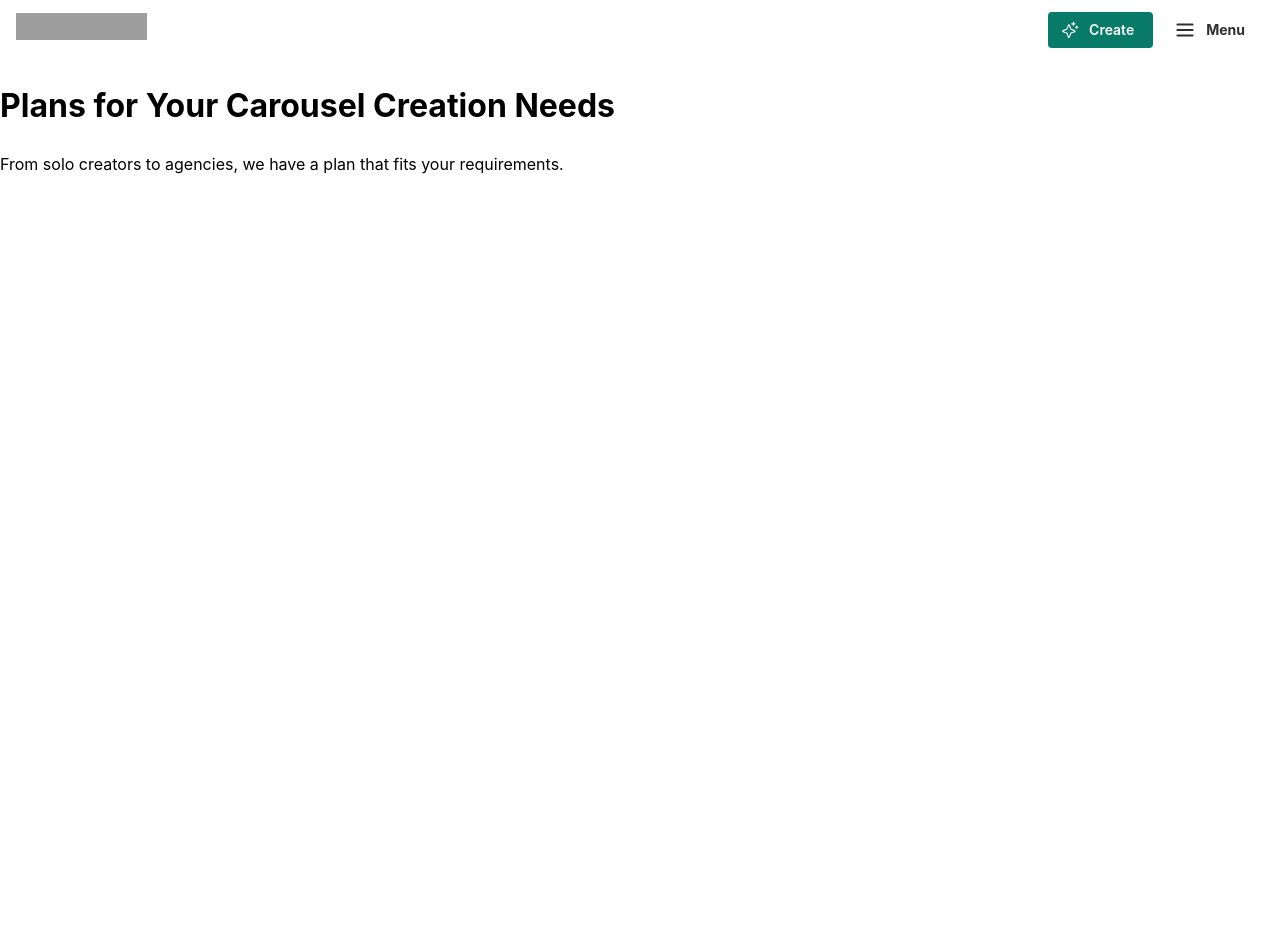
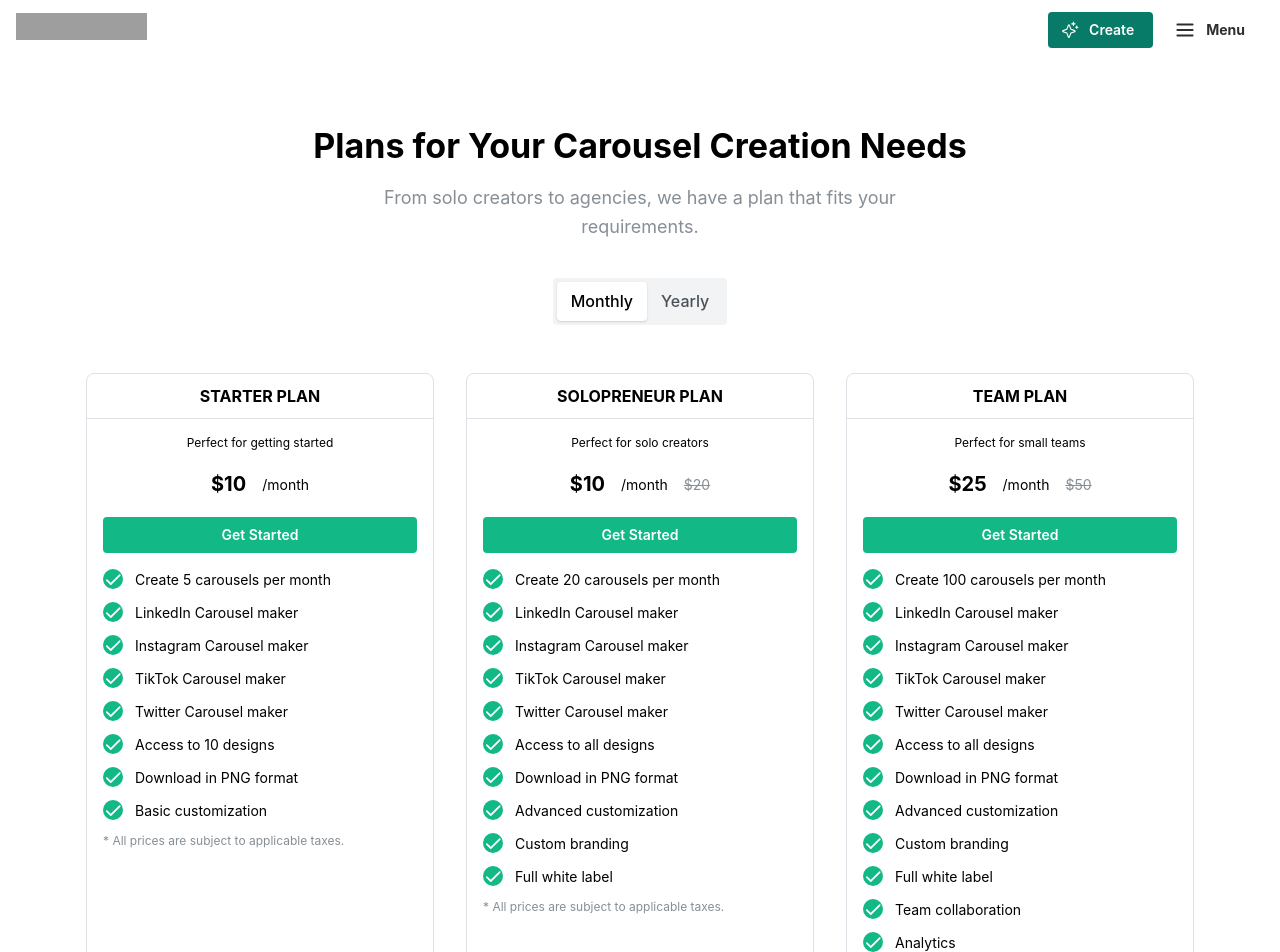
Before and after one commit to inabeelanjum/postNitro_task, a Next.js app: page /en/plans in a window 1280 px wide. Shown: the top 952 px of the page. Before the commit the page ends 800 px from the top, so only its background shows below. Built offline with nearby package versions, Linux system fonts and the light colour scheme; grey boxes are pictures that could not be loaded.

Commit message:
basic plans page

```diff
--- a/app/[locale]/plans/page.tsx
+++ b/app/[locale]/plans/page.tsx
@@ -1,14 +1,239 @@
 'use client';
 
+import { useState } from 'react';
 import { useTranslations } from 'next-intl';
+import {
+  Container,
+  Title,
+  Text,
+  Group,
+  SegmentedControl,
+  SimpleGrid,
+  Card,
+  Stack,
+  Badge,
+  Button,
+  List,
+  ThemeIcon,
+  rem
+} from '@mantine/core';
+import { Check } from '@phosphor-icons/react';
 
 export default function PlansPage() {
   const t = useTranslations('plans');
+  const [billingPeriod, setBillingPeriod] = useState('monthly');
+
+  const isYearly = billingPeriod === 'yearly';
+
+  // Plan features
+  const starterPlanFeatures = [
+    'Create 5 carousels per month',
+    'LinkedIn Carousel maker',
+    'Instagram Carousel maker',
+    'TikTok Carousel maker',
+    'Twitter Carousel maker',
+    'Access to 10 designs',
+    'Download in PNG format',
+    'Basic customization'
+  ];
+
+  const solopreneurPlanFeatures = [
+    'Create 20 carousels per month',
+    'LinkedIn Carousel maker',
+    'Instagram Carousel maker',
+    'TikTok Carousel maker',
+    'Twitter Carousel maker',
+    'Access to all designs',
+    'Download in PNG format',
+    'Advanced customization',
+    'Custom branding',
+    'Full white label'
+  ];
+
+  const teamPlanFeatures = [
+    'Create 100 carousels per month',
+    'LinkedIn Carousel maker',
+    'Instagram Carousel maker',
+    'TikTok Carousel maker',
+    'Twitter Carousel maker',
+    'Access to all designs',
+    'Download in PNG format',
+    'Advanced customization',
+    'Custom branding',
+    'Full white label',
+    'Team collaboration',
+    'Analytics'
+  ];
 
   return (
-    <div className="container mx-auto py-10">
-      <h1 className="text-3xl font-bold">{t('title')}</h1>
-      <p className="mt-4">{t('subtitle')}</p>
-    </div>
+    <Container size="lg" py={64}>
+      <Stack align="center" mb={48}>
+        <Title order={1} ta="center" fw={700}>
+          {t('title')}
+        </Title>
+        <Text size="lg" ta="center" c="dimmed" maw={600}>
+          {t('subtitle')}
+        </Text>
+
+        <Group mt={20}>
+          <SegmentedControl
+            value={billingPeriod}
+            onChange={setBillingPeriod}
+            data={[
+              { label: t('billing.monthly'), value: 'monthly' },
+              { label: t('billing.yearly'), value: 'yearly' }
+            ]}
+            size="md"
+          />
+        </Group>
+
+        {isYearly && (
+          <Badge variant="filled" color="green" mt={10}>
+            {t('billing.discount')}
+          </Badge>
+        )}
+      </Stack>
+
+      <SimpleGrid cols={{ base: 1, sm: 3, lg: 3 }} spacing="xl">
+        {/* Starter Plan */}
+        <Card withBorder radius="md" padding="md">
+          <Card.Section withBorder inheritPadding py="xs">
+            <Text fw={700} ta="center">{t('starter_plan.name')}</Text>
+          </Card.Section>
+
+          <Stack align="center" mt="md">
+            <Text size="xs">{t('starter_plan.tag')}</Text>
+            <Group>
+              <Text size="xl" fw={700}>{t('starter_plan.price')}</Text>
+              <Text size="sm">{t('starter_plan.period')}</Text>
+            </Group>
+
+            <Button variant="filled" fullWidth color="teal">
+              Get Started
+            </Button>
+          </Stack>
+
+          <List
+            spacing="sm"
+            size="sm"
+            mt="md"
+            center
+            icon={
+              <ThemeIcon color="teal" size={20} radius="xl">
+                <Check size={rem(12)} weight="bold" />
+              </ThemeIcon>
+            }
+          >
+            {starterPlanFeatures.map((feature, index) => (
+              <List.Item key={index}>{feature}</List.Item>
+            ))}
+          </List>
+
+          <Text size="xs" c="dimmed" mt="sm">
+            {t('disclaimers.taxes')}
+          </Text>
+        </Card>
+
+        {/* Solopreneur Plan */}
+        <Card withBorder radius="md" padding="md" sx={{ borderColor: '#087a68' }}>
+          <Card.Section withBorder inheritPadding py="xs" sx={{ borderColor: '#087a68', backgroundColor: '#f0faf8' }}>
+            <Text fw={700} ta="center">{t('solopreneur_plan.name')}</Text>
+          </Card.Section>
+
+          <Stack align="center" mt="md">
+            <Text size="xs">{t('solopreneur_plan.tag')}</Text>
+            <Group>
+              <Text size="xl" fw={700}>{t('solopreneur_plan.price')}</Text>
+              <Text size="sm">{t('solopreneur_plan.period')}</Text>
+              <Text size="sm" td="line-through" c="dimmed">
+                {t('solopreneur_plan.original_price')}
+              </Text>
+            </Group>
+
+            {isYearly && (
+              <Badge color="green">
+                {t('solopreneur_plan.yearly_savings')}
+              </Badge>
+            )}
+
+            <Button variant="filled" fullWidth color="teal">
+              Get Started
+            </Button>
+          </Stack>
+
+          <List
+            spacing="sm"
+            size="sm"
+            mt="md"
+            center
+            icon={
+              <ThemeIcon color="teal" size={20} radius="xl">
+                <Check size={rem(12)} weight="bold" />
+              </ThemeIcon>
+            }
+          >
+            {solopreneurPlanFeatures.map((feature, index) => (
+              <List.Item key={index}>{feature}</List.Item>
+            ))}
+          </List>
+
+          <Text size="xs" c="dimmed" mt="sm">
+            {t('disclaimers.taxes')}
+          </Text>
+        </Card>
+
+        {/* Team Plan */}
+        <Card withBorder radius="md" padding="md">
+          <Card.Section withBorder inheritPadding py="xs">
+            <Text fw={700} ta="center">{t('team_plan.name')}</Text>
+          </Card.Section>
+
+          <Stack align="center" mt="md">
+            <Text size="xs">{t('team_plan.tag')}</Text>
+            <Group>
+              <Text size="xl" fw={700}>{t('team_plan.price')}</Text>
+              <Text size="sm">{t('team_plan.period')}</Text>
+              <Text size="sm" td="line-through" c="dimmed">
+                {t('team_plan.original_price')}
+              </Text>
+            </Group>
+
+            {isYearly && (
+              <Badge color="green">
+                {t('team_plan.yearly_savings')}
+              </Badge>
+            )}
+
+            <Button variant="filled" fullWidth color="teal">
+              Get Started
+            </Button>
+          </Stack>
+
+          <List
+            spacing="sm"
+            size="sm"
+            mt="md"
+            center
+            icon={
+              <ThemeIcon color="teal" size={20} radius="xl">
+                <Check size={rem(12)} weight="bold" />
+              </ThemeIcon>
+            }
+          >
+            {teamPlanFeatures.map((feature, index) => (
+              <List.Item key={index}>{feature}</List.Item>
+            ))}
+          </List>
+
+          <Text size="xs" c="dimmed" mt="sm">
+            {t('disclaimers.taxes')}
+          </Text>
+        </Card>
+      </SimpleGrid>
+
+      <Text size="sm" c="dimmed" ta="center" mt={40}>
+        {t('disclaimers.addons')}
+      </Text>
+    </Container>
   );
 }
```
